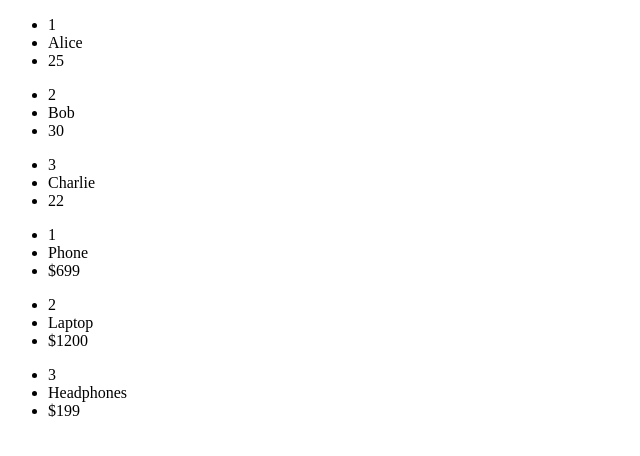
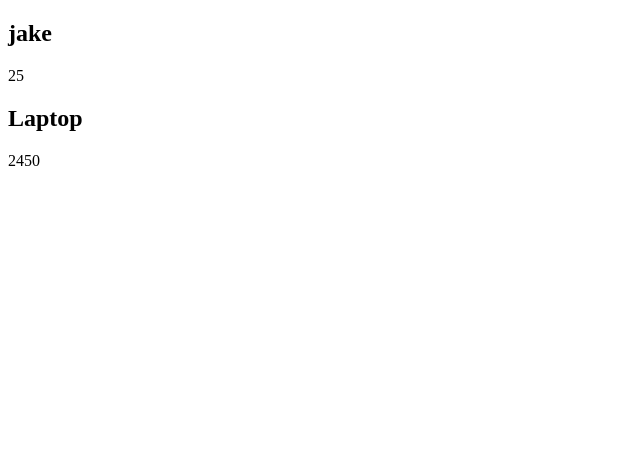
Before and after one commit to jfitzpatrick6/react-demos, a React (Vite) app: page / in a window 1280 px wide. Shown: the top 456 px of the page, without its empty margins (0-640 px from the left). Built offline with nearby package versions, Linux system fonts and the light colour scheme.

Commit message:
Next Challenge

```diff
--- a/src/App.jsx
+++ b/src/App.jsx
@@ -9,13 +9,15 @@ import Greeting from './components/Greeting.jsx';
 import ProductInfo from './components/ProductInfo.jsx';
 import UserList from './components/UserList.jsx';
 import ProductList from './components/ProductList.jsx';
+import Person from './components/Person.jsx';
+import Product from './components/Product.jsx';
 
 const App = () => {
 
   return (
     <div>
-      <UserList/>
-      <ProductList/>
+      <Person name="jake" age={25}/>
+      <Product name="Laptop" price={2450}/>
     </div>
   )
 }
--- /dev/null
+++ b/src/components/Person.jsx
@@ -0,0 +1,12 @@
+import React from 'react'
+
+function Person({name, age}) {
+  return (
+    <div>
+        <h2>{name}</h2>
+        <p>{age}</p>
+    </div>
+  )
+}
+
+export default Person
--- /dev/null
+++ b/src/components/Product.jsx
@@ -0,0 +1,12 @@
+import React from 'react'
+
+function Product({name, price}) {
+  return (
+    <div>
+        <h2>{name}</h2>
+        <p>{price}</p>
+    </div>
+  )
+}
+
+export default Product
```
